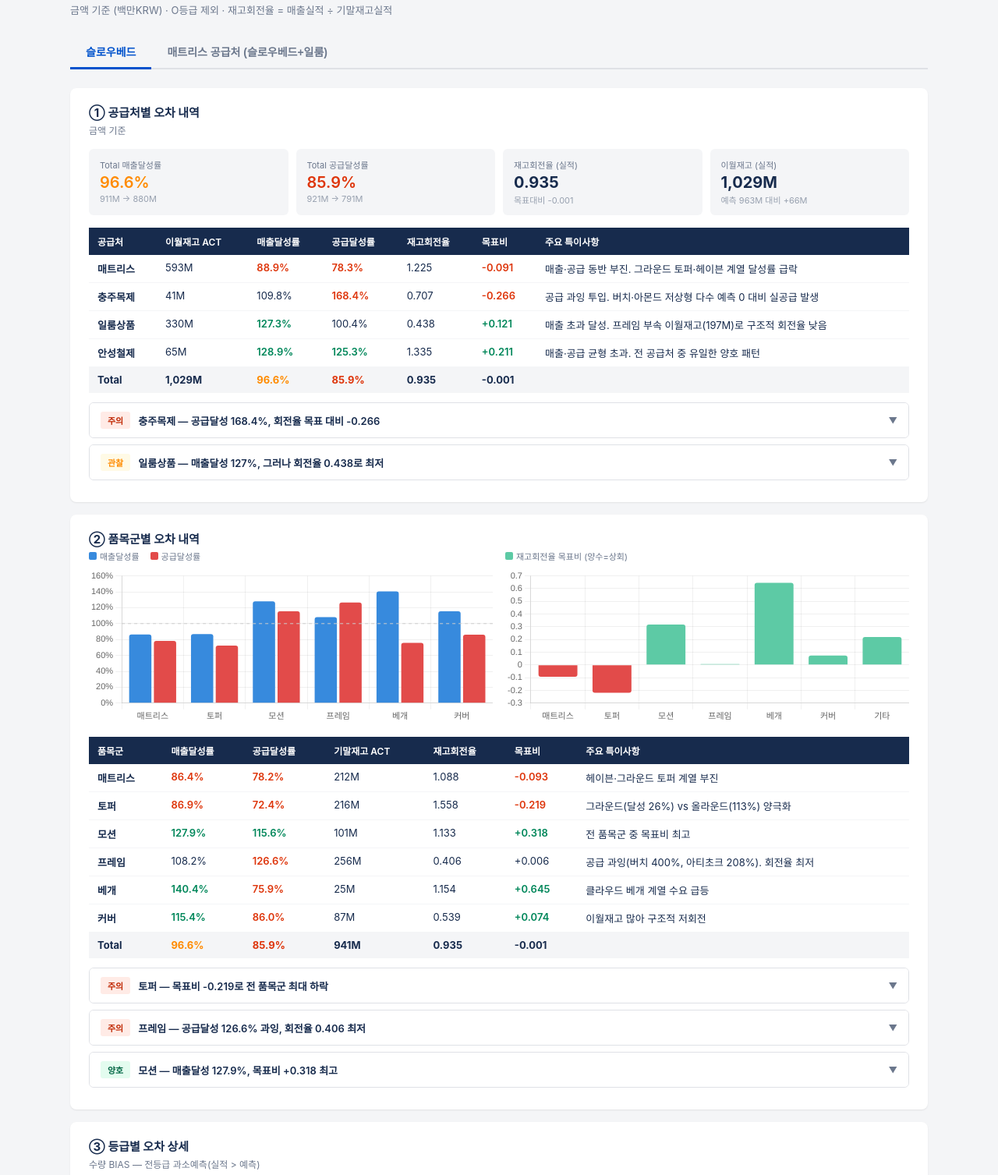
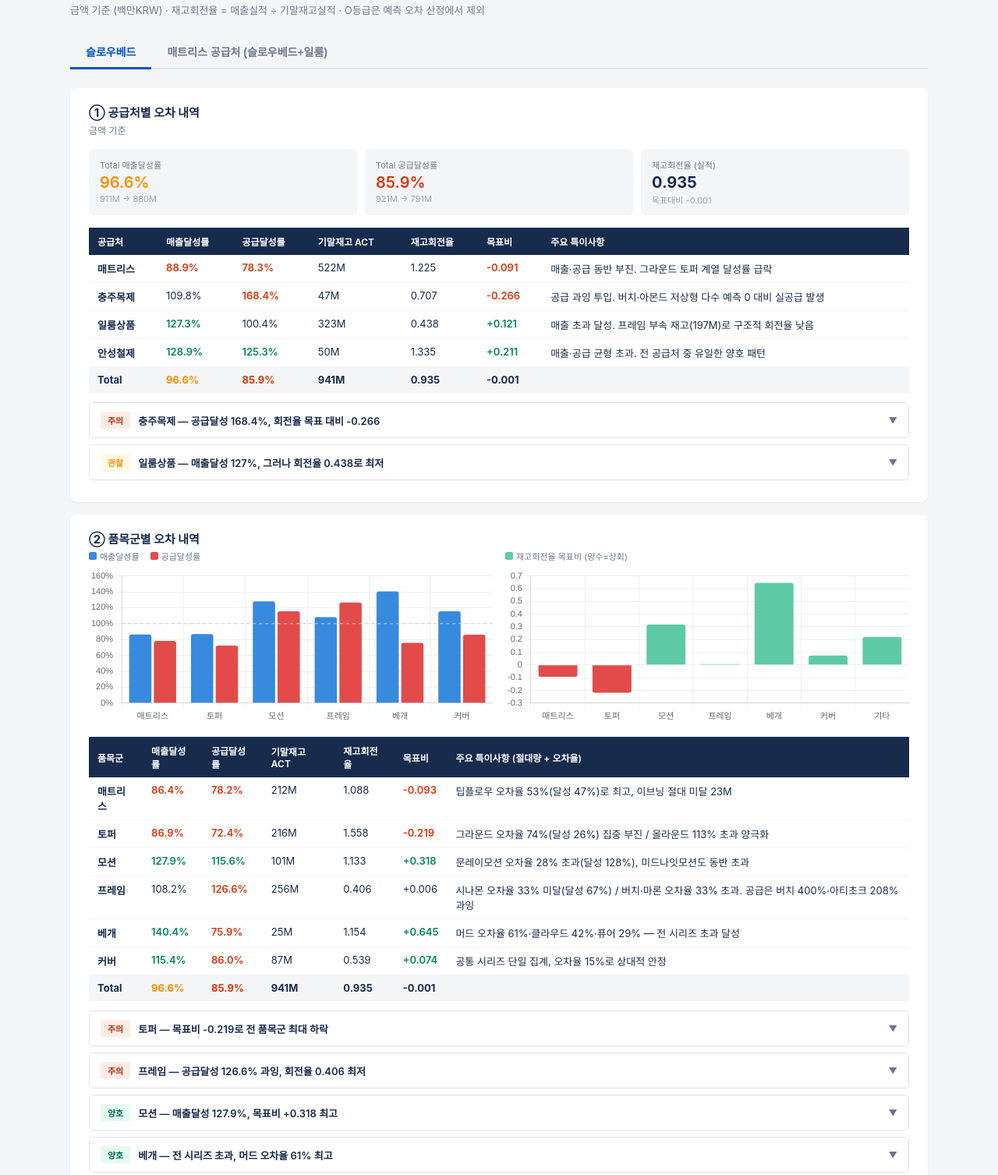
Before and after one commit to ClariceHJ/2604scp-review, a plain HTML site: page index.html in a window 1280 px wide. Shown: the part 59-1566 px from the top of the page at 78% size. Drawn offline with nearby package versions, Linux system fonts and the light colour scheme.

Commit message:
Add files via upload

```diff
--- a/index.html
+++ b/index.html
@@ -19,7 +19,6 @@
   .sec-title { font-size: 15px; font-weight: 700; color: #172B4D; margin-bottom: 4px; }
   .sec-sub { font-size: 12px; color: #6B778C; margin-bottom: 16px; }
   .kpi-row { display: grid; gap: 10px; margin-bottom: 16px; }
-  .kpi-row.c4 { grid-template-columns: repeat(4,1fr); }
   .kpi-row.c3 { grid-template-columns: repeat(3,1fr); }
   .kpi { background: #F4F5F7; border-radius: 6px; padding: 12px 14px; }
   .kpi-label { font-size: 11px; color: #6B778C; margin-bottom: 3px; }
@@ -33,7 +32,6 @@
   .red { color: #DE350B; font-weight: 600; }
   .green { color: #00875A; font-weight: 600; }
   .amber { color: #FF8B00; font-weight: 600; }
-  .blue { color: #0052CC; font-weight: 600; }
   .ins { border-radius: 6px; border: 1px solid #DFE1E6; margin: 8px 0; overflow: hidden; }
   .ins-head { display: grid; grid-template-columns: auto 1fr auto; align-items: center; gap: 10px; padding: 11px 14px; cursor: pointer; background: #fff; }
   .ins-head:hover { background: #F8F9FA; }
@@ -41,7 +39,6 @@
   .cat-r { background: #FFEBE6; color: #BF2600; }
   .cat-g { background: #E3FCEF; color: #006644; }
   .cat-a { background: #FFFAE6; color: #FF8B00; }
-  .cat-b { background: #DEEBFF; color: #0747A6; }
   .ins-title { font-size: 13px; font-weight: 600; color: #172B4D; }
   .ins-metric { font-size: 13px; font-weight: 700; white-space: nowrap; }
   .ins-body { display: none; padding: 12px 14px; font-size: 13px; color: #42526E; line-height: 1.7; border-top: 1px solid #F4F5F7; background: #FAFBFC; }
@@ -53,18 +50,13 @@
   .legend { display: flex; gap: 14px; font-size: 11px; color: #6B778C; margin-bottom: 8px; flex-wrap: wrap; }
   .leg { display: flex; align-items: center; gap: 4px; }
   .leg-sq { width: 10px; height: 10px; border-radius: 2px; display: inline-block; }
-  .note { font-size: 11px; color: #97A0AF; margin-bottom: 10px; }
-  .brand-header { padding: 10px 16px; border-radius: 6px; font-size: 15px; font-weight: 700; color: #fff; margin-bottom: 16px; }
-  .bh-slow { background: #0052CC; }
-  .bh-mat  { background: #403294; }
   .arrow { font-size: 11px; color: #6B778C; margin-left: auto; }
-  hr { border: none; border-top: 1px solid #DFE1E6; margin: 20px 0; }
 </style>
 </head>
 <body>
 <div class="wrap">
   <div class="page-title">4월 SCP 리뷰</div>
-  <div class="page-sub">금액 기준 (백만KRW) · O등급 제외 · 재고회전율 = 매출실적 ÷ 기말재고실적</div>
+  <div class="page-sub">금액 기준 (백만KRW) · 재고회전율 = 매출실적 ÷ 기말재고실적 · O등급은 예측 오차 산정에서 제외</div>
 
   <div class="tabs">
     <button class="tab active" onclick="st('slow')">슬로우베드</button>
@@ -77,22 +69,21 @@
     <div class="section">
       <div class="sec-title">① 공급처별 오차 내역</div>
       <div class="sec-sub">금액 기준</div>
-      <div class="kpi-row c4">
+      <div class="kpi-row c3">
         <div class="kpi"><div class="kpi-label">Total 매출달성률</div><div class="kpi-val amber">96.6%</div><div class="kpi-sub">911M → 880M</div></div>
         <div class="kpi"><div class="kpi-label">Total 공급달성률</div><div class="kpi-val red">85.9%</div><div class="kpi-sub">921M → 791M</div></div>
         <div class="kpi"><div class="kpi-label">재고회전율 (실적)</div><div class="kpi-val">0.935</div><div class="kpi-sub">목표대비 -0.001</div></div>
-        <div class="kpi"><div class="kpi-label">이월재고 (실적)</div><div class="kpi-val">1,029M</div><div class="kpi-sub">예측 963M 대비 +66M</div></div>
       </div>
       <table>
-        <tr><th>공급처</th><th>이월재고 ACT</th><th>매출달성률</th><th>공급달성률</th><th>재고회전율</th><th>목표비</th><th>주요 특이사항</th></tr>
-        <tr><td><strong>매트리스</strong></td><td>593M</td><td class="red">88.9%</td><td class="red">78.3%</td><td>1.225</td><td class="red">-0.091</td><td>매출·공급 동반 부진. 그라운드 토퍼·헤이븐 계열 달성률 급락</td></tr>
-        <tr><td><strong>충주목제</strong></td><td>41M</td><td>109.8%</td><td class="red">168.4%</td><td>0.707</td><td class="red">-0.266</td><td>공급 과잉 투입. 버치·아몬드 저상형 다수 예측 0 대비 실공급 발생</td></tr>
-        <tr><td><strong>일룸상품</strong></td><td>330M</td><td class="green">127.3%</td><td>100.4%</td><td>0.438</td><td class="green">+0.121</td><td>매출 초과 달성. 프레임 부속 이월재고(197M)로 구조적 회전율 낮음</td></tr>
-        <tr><td><strong>안성철제</strong></td><td>65M</td><td class="green">128.9%</td><td class="green">125.3%</td><td>1.335</td><td class="green">+0.211</td><td>매출·공급 균형 초과. 전 공급처 중 유일한 양호 패턴</td></tr>
-        <tr class="total"><td>Total</td><td>1,029M</td><td class="amber">96.6%</td><td class="red">85.9%</td><td>0.935</td><td>-0.001</td><td></td></tr>
+        <tr><th>공급처</th><th>매출달성률</th><th>공급달성률</th><th>기말재고 ACT</th><th>재고회전율</th><th>목표비</th><th>주요 특이사항</th></tr>
+        <tr><td><strong>매트리스</strong></td><td class="red">88.9%</td><td class="red">78.3%</td><td>522M</td><td>1.225</td><td class="red">-0.091</td><td>매출·공급 동반 부진. 그라운드 토퍼 계열 달성률 급락</td></tr>
+        <tr><td><strong>충주목제</strong></td><td>109.8%</td><td class="red">168.4%</td><td>47M</td><td>0.707</td><td class="red">-0.266</td><td>공급 과잉 투입. 버치·아몬드 저상형 다수 예측 0 대비 실공급 발생</td></tr>
+        <tr><td><strong>일룸상품</strong></td><td class="green">127.3%</td><td>100.4%</td><td>323M</td><td>0.438</td><td class="green">+0.121</td><td>매출 초과 달성. 프레임 부속 재고(197M)로 구조적 회전율 낮음</td></tr>
+        <tr><td><strong>안성철제</strong></td><td class="green">128.9%</td><td class="green">125.3%</td><td>50M</td><td>1.335</td><td class="green">+0.211</td><td>매출·공급 균형 초과. 전 공급처 중 유일한 양호 패턴</td></tr>
+        <tr class="total"><td>Total</td><td class="amber">96.6%</td><td class="red">85.9%</td><td>941M</td><td>0.935</td><td>-0.001</td><td></td></tr>
       </table>
       <div class="ins"><div class="ins-head" onclick="tog(this)"><span class="ins-cat cat-r">주의</span><span class="ins-title">충주목제 — 공급달성 168.4%, 회전율 목표 대비 -0.266</span><span class="ins-metric red arrow">▼</span></div><div class="ins-body">공급달성 168.4%로 전 공급처 최고. 기말재고 회전율 0.707로 목표(0.972) 대비 -0.266.<div class="evidence"><strong>품목별 근거</strong> — 버치 베이스 SS(공급예측 0원→실적 4.7M)·아몬드 저상형 바닥판 계열이 예측 없이 공급 투입. 기말재고 회전율 급락.</div></div></div>
-      <div class="ins"><div class="ins-head" onclick="tog(this)"><span class="ins-cat cat-a">관찰</span><span class="ins-title">일룸상품 — 매출달성 127%, 그러나 회전율 0.438로 최저</span><span class="ins-metric amber arrow">▼</span></div><div class="ins-body">매출은 예측 초과했으나 회전율은 전 공급처 중 최저.<div class="evidence"><strong>품목별 근거</strong> — 일룸상품 223품목 중 프레임 169개가 매출 62M 대비 재고 197M. 프레임 부속 단위 품목들의 이월재고가 회전율을 구조적으로 낮추는 요인.</div></div></div>
+      <div class="ins"><div class="ins-head" onclick="tog(this)"><span class="ins-cat cat-a">관찰</span><span class="ins-title">일룸상품 — 매출달성 127%, 그러나 회전율 0.438로 최저</span><span class="ins-metric amber arrow">▼</span></div><div class="ins-body">매출은 예측 초과했으나 회전율은 전 공급처 중 최저.<div class="evidence"><strong>품목별 근거</strong> — 일룸상품 223품목 중 프레임 169개가 매출 62M 대비 재고 197M. 프레임 부속 단위 품목들의 재고가 회전율을 구조적으로 낮추는 요인.</div></div></div>
     </div>
 
     <div class="section">
@@ -102,18 +93,19 @@
         <div><div class="legend"><span class="leg"><span class="leg-sq" style="background:#5DCAA5;"></span>재고회전율 목표비 (양수=상회)</span></div><div class="chart-wrap" style="height:200px"><canvas id="pj-turn" role="img" aria-label="품목군별 재고회전율 목표비"></canvas></div></div>
       </div>
       <table>
-        <tr><th>품목군</th><th>매출달성률</th><th>공급달성률</th><th>기말재고 ACT</th><th>재고회전율</th><th>목표비</th><th>주요 특이사항</th></tr>
-        <tr><td><strong>매트리스</strong></td><td class="red">86.4%</td><td class="red">78.2%</td><td>212M</td><td>1.088</td><td class="red">-0.093</td><td>헤이븐·그라운드 토퍼 계열 부진</td></tr>
-        <tr><td><strong>토퍼</strong></td><td class="red">86.9%</td><td class="red">72.4%</td><td>216M</td><td>1.558</td><td class="red">-0.219</td><td>그라운드(달성 26%) vs 올라운드(113%) 양극화</td></tr>
-        <tr><td><strong>모션</strong></td><td class="green">127.9%</td><td class="green">115.6%</td><td>101M</td><td>1.133</td><td class="green">+0.318</td><td>전 품목군 중 목표비 최고</td></tr>
-        <tr><td><strong>프레임</strong></td><td>108.2%</td><td class="red">126.6%</td><td>256M</td><td>0.406</td><td>+0.006</td><td>공급 과잉(버치 400%, 아티초크 208%). 회전율 최저</td></tr>
-        <tr><td><strong>베개</strong></td><td class="green">140.4%</td><td class="red">75.9%</td><td>25M</td><td>1.154</td><td class="green">+0.645</td><td>클라우드 베개 계열 수요 급등</td></tr>
-        <tr><td><strong>커버</strong></td><td class="green">115.4%</td><td class="red">86.0%</td><td>87M</td><td>0.539</td><td class="green">+0.074</td><td>이월재고 많아 구조적 저회전</td></tr>
+        <tr><th>품목군</th><th>매출달성률</th><th>공급달성률</th><th>기말재고 ACT</th><th>재고회전율</th><th>목표비</th><th>주요 특이사항 (절대량 + 오차율)</th></tr>
+        <tr><td><strong>매트리스</strong></td><td class="red">86.4%</td><td class="red">78.2%</td><td>212M</td><td>1.088</td><td class="red">-0.093</td><td>딥플로우 오차율 53%(달성 47%)로 최고, 이브닝 절대 미달 23M</td></tr>
+        <tr><td><strong>토퍼</strong></td><td class="red">86.9%</td><td class="red">72.4%</td><td>216M</td><td>1.558</td><td class="red">-0.219</td><td>그라운드 오차율 74%(달성 26%) 집중 부진 / 올라운드 113% 초과 양극화</td></tr>
+        <tr><td><strong>모션</strong></td><td class="green">127.9%</td><td class="green">115.6%</td><td>101M</td><td>1.133</td><td class="green">+0.318</td><td>문레이모션 오차율 28% 초과(달성 128%), 미드나잇모션도 동반 초과</td></tr>
+        <tr><td><strong>프레임</strong></td><td>108.2%</td><td class="red">126.6%</td><td>256M</td><td>0.406</td><td>+0.006</td><td>시나몬 오차율 33% 미달(달성 67%) / 버치·마론 오차율 33% 초과. 공급은 버치 400%·아티초크 208% 과잉</td></tr>
+        <tr><td><strong>베개</strong></td><td class="green">140.4%</td><td class="red">75.9%</td><td>25M</td><td>1.154</td><td class="green">+0.645</td><td>머드 오차율 61%·클라우드 42%·퓨어 29% — 전 시리즈 초과 달성</td></tr>
+        <tr><td><strong>커버</strong></td><td class="green">115.4%</td><td class="red">86.0%</td><td>87M</td><td>0.539</td><td class="green">+0.074</td><td>공통 시리즈 단일 집계, 오차율 15%로 상대적 안정</td></tr>
         <tr class="total"><td>Total</td><td class="amber">96.6%</td><td class="red">85.9%</td><td>941M</td><td>0.935</td><td>-0.001</td><td></td></tr>
       </table>
-      <div class="ins"><div class="ins-head" onclick="tog(this)"><span class="ins-cat cat-r">주의</span><span class="ins-title">토퍼 — 목표비 -0.219로 전 품목군 최대 하락</span><span class="ins-metric red arrow">▼</span></div><div class="ins-body">매출 386M→336M(86.9%), 공급 371M→269M(72.4%). 회전율 1.558로 목표 1.777 대비 -0.219.<div class="evidence"><strong>품목별 근거</strong> — 그라운드 토퍼 2종(매출달성 26%, 기말재고 53M)이 집중 부진. 올라운드 토퍼 12종은 113% 달성. 동일 품목군 내 시리즈 간 양극화.</div></div></div>
-      <div class="ins"><div class="ins-head" onclick="tog(this)"><span class="ins-cat cat-r">주의</span><span class="ins-title">프레임 — 공급달성 126.6% 과잉, 회전율 0.406 최저</span><span class="ins-metric red arrow">▼</span></div><div class="ins-body">매출 108% 초과에도 공급 과잉 투입. 기말재고 256M(예측 241M 초과).<div class="evidence"><strong>품목별 근거</strong> — 버치(공급달성 400%), 아티초크(208%), 아콘(177%), 아몬드(167%) 순 공급 과잉. 마론은 반대로 공급달성 37%.</div></div></div>
-      <div class="ins"><div class="ins-head" onclick="tog(this)"><span class="ins-cat cat-g">양호</span><span class="ins-title">모션 — 매출달성 127.9%, 목표비 +0.318 최고</span><span class="ins-metric green arrow">▼</span></div><div class="ins-body">매출 89M→114M(128%), 공급 125M→145M(116%). 모든 품목군 중 목표비 최고.<div class="evidence"><strong>품목별 근거</strong> — 문레이모션·오리지널모션 계열 견인.</div></div></div>
+      <div class="ins"><div class="ins-head" onclick="tog(this)"><span class="ins-cat cat-r">주의</span><span class="ins-title">토퍼 — 목표비 -0.219로 전 품목군 최대 하락</span><span class="ins-metric red arrow">▼</span></div><div class="ins-body">매출 386M→336M(86.9%), 공급 371M→269M(72.4%). 회전율 1.558로 목표 1.777 대비 -0.219.<div class="evidence"><strong>품목별 근거</strong> — 그라운드 토퍼 2종 오차율 74%(달성 26%, 기말재고 53M) 집중 부진. 올라운드 토퍼 12종은 113% 달성. 동일 품목군 내 시리즈 간 양극화.</div></div></div>
+      <div class="ins"><div class="ins-head" onclick="tog(this)"><span class="ins-cat cat-r">주의</span><span class="ins-title">프레임 — 공급달성 126.6% 과잉, 회전율 0.406 최저</span><span class="ins-metric red arrow">▼</span></div><div class="ins-body">매출 108% 초과에도 공급 과잉 투입. 기말재고 256M(예측 241M 초과).<div class="evidence"><strong>품목별 근거</strong> — 버치(공급달성 400%), 아티초크(208%), 아콘(177%), 아몬드(167%) 순 공급 과잉. 시나몬은 반대로 달성률 67%·오차율 33% 미달. 마론은 공급달성 37%.</div></div></div>
+      <div class="ins"><div class="ins-head" onclick="tog(this)"><span class="ins-cat cat-g">양호</span><span class="ins-title">모션 — 매출달성 127.9%, 목표비 +0.318 최고</span><span class="ins-metric green arrow">▼</span></div><div class="ins-body">매출 89M→114M(128%), 공급 125M→145M(116%). 모든 품목군 중 목표비 최고.<div class="evidence"><strong>품목별 근거</strong> — 문레이모션 오차율 28% 초과(달성 128%), 미드나잇모션도 달성 120%로 동반 초과.</div></div></div>
+      <div class="ins"><div class="ins-head" onclick="tog(this)"><span class="ins-cat cat-g">양호</span><span class="ins-title">베개 — 전 시리즈 초과, 머드 오차율 61% 최고</span><span class="ins-metric green arrow">▼</span></div><div class="ins-body">전 품목군 중 목표비 +0.645로 2위. 수량 기준으로는 클라우드가 절대량 주도, 오차율 기준으로는 머드(61%)가 가장 크게 벗어남.<div class="evidence"><strong>품목별 근거</strong> — 머드 오차율 61%(달성 161%), 클라우드 오차율 42%(달성 142%), 퓨어 오차율 29%(달성 129%). 전 시리즈 초과 달성.</div></div></div>
     </div>
 
     <div class="section">
@@ -129,7 +121,7 @@
         <tr><td><strong>Z</strong></td><td>53</td><td>15M</td><td>19M</td><td class="green">127.6%</td><td class="green">-56 (과소예측)</td><td>27.2%</td><td>공급달성 4%. 공급 거의 중단</td></tr>
         <tr class="total"><td>Total</td><td>419</td><td>911M</td><td>880M</td><td class="amber">96.6%</td><td class="green">-467</td><td>34.8%</td><td></td></tr>
       </table>
-      <div class="ins"><div class="ins-head" onclick="tog(this)"><span class="ins-cat cat-a">관찰</span><span class="ins-title">A등급 — 금액달성 90.9% vs 수량 과소예측(-220개) 동시 발생</span><span class="ins-metric amber arrow">▼</span></div><div class="ins-body">수량은 220개 초과 달성, 금액은 54M 미달. 단가 낮은 품목 위주 판매 구성.<div class="evidence"><strong>품목별 근거</strong> — 그라운드 토퍼(달성 26%)·헤이븐 매트리스(46%) 등 고단가 품목 부진 vs 올라운드 토퍼·프레임 부속류(저단가) 수량 초과 주도.</div></div></div>
+      <div class="ins"><div class="ins-head" onclick="tog(this)"><span class="ins-cat cat-a">관찰</span><span class="ins-title">A등급 — 금액달성 90.9% vs 수량 과소예측(-220개) 동시 발생</span><span class="ins-metric amber arrow">▼</span></div><div class="ins-body">수량은 220개 초과 달성, 금액은 54M 미달. 단가 낮은 품목 위주 판매 구성.<div class="evidence"><strong>품목별 근거</strong> — 그라운드 토퍼(달성 26%)·딥플로우(달성 47%) 등 고단가 품목 부진 vs 올라운드 토퍼·프레임 부속류(저단가) 수량 초과 주도.</div></div></div>
       <div class="ins"><div class="ins-head" onclick="tog(this)"><span class="ins-cat cat-r">주의</span><span class="ins-title">C등급 — 수량오차율 79.5%, 구조적 고오차</span><span class="ins-metric red arrow">▼</span></div><div class="ins-body">금액달성 105%로 겉보기 양호하나 수량오차율 79.5%는 예측 정확도 매우 낮음.<div class="evidence"><strong>품목별 근거</strong> — 프레임 C등급 138품목 수량달성 138%(예측 대비 +95개). 단가 낮아 금액 영향 제한적.</div></div></div>
     </div>
 
@@ -148,7 +140,7 @@
       </div>
       <table>
         <tr><th>구분</th><th>매출달성률</th><th>공급달성률</th><th>기말재고 ACT</th><th>재고회전율</th><th>목표비</th><th>주요 특이사항</th></tr>
-        <tr><td>슬로우베드 폼</td><td class="red">84.7%</td><td class="red">69.8%</td><td>235M</td><td>1.496</td><td class="red">-0.226</td><td>그라운드 토퍼 2종(달성 26%)이 주원인</td></tr>
+        <tr><td>슬로우베드 폼</td><td class="red">84.7%</td><td class="red">69.8%</td><td>235M</td><td>1.496</td><td class="red">-0.226</td><td>그라운드 토퍼 2종(달성 26%, 오차율 74%)이 주원인</td></tr>
         <tr><td>슬로우베드 스프링</td><td class="red">90.2%</td><td class="red">84.7%</td><td>192M</td><td>1.116</td><td class="red">-0.060</td><td>상대적으로 양호</td></tr>
         <tr><td>슬로우베드 모션</td><td class="green">125.6%</td><td class="green">112.5%</td><td>62M</td><td>0.888</td><td class="green">+0.277</td><td>문레이모션·오리지널모션 견인</td></tr>
         <tr style="background:#F8F9FA;font-weight:600;"><td>슬로우베드 소계</td><td class="red">86.7%</td><td class="red">74.7%</td><td>427M</td><td>1.325</td><td class="red">-0.148</td><td></td></tr>
```
